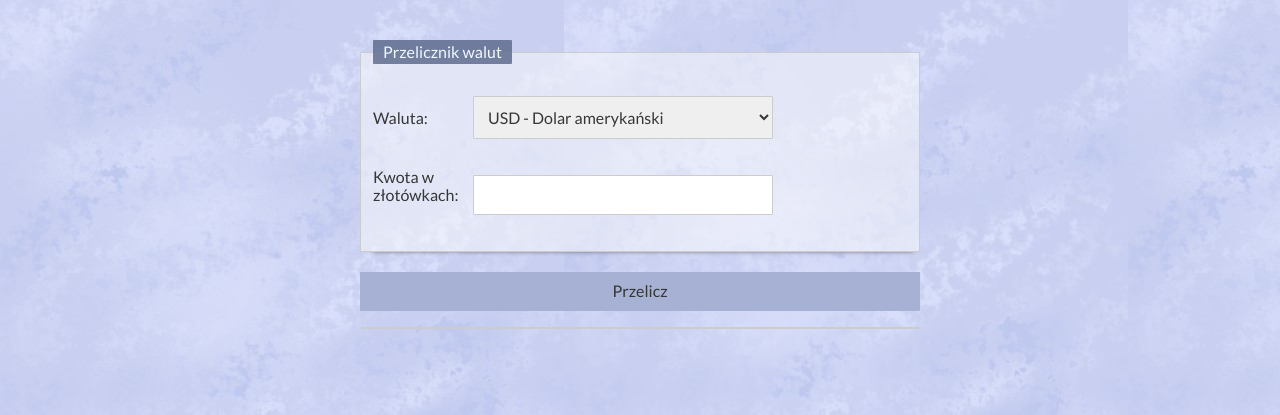
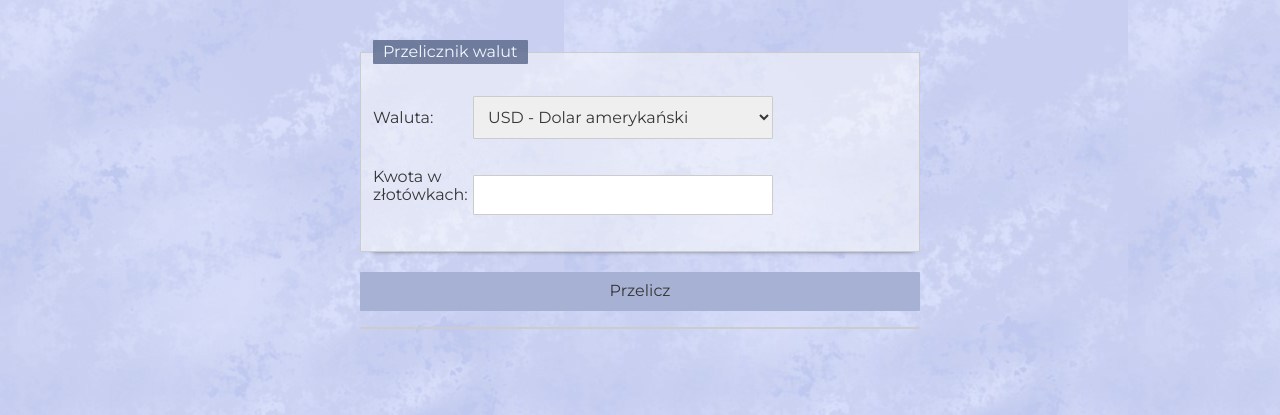
Before and after one commit to WiktoriaNizielska/currency-converter-react, a React (Create React App) app: page / in a window 1280 px wide. Shown: the top 415 px of the page. Built offline with nearby package versions, Linux system fonts and the light colour scheme.

Commit message:
font changed

```diff
--- a/public/index.html
+++ b/public/index.html
@@ -1,5 +1,6 @@
 <!DOCTYPE html>
 <html lang="pl">
+
 <head>
   <meta charset="utf-8" />
   <link rel="icon" href="%PUBLIC_URL%/favicon.ico" />
@@ -24,8 +25,10 @@
   <link rel="stylesheet" href="https://cdnjs.cloudflare.com/ajax/libs/normalize/8.0.1/normalize.min.css"
     integrity="sha512-NhSC1YmyruXifcj/KFRWoC561YpHpc5Jtzgvbuzx5VozKpWvQ+4nXhPdFgmx8xqexRcpAglTj9sIBWINXa8x5w=="
     crossorigin="anonymous" referrerpolicy="no-referrer" />
-    <link href="https://fonts.googleapis.com/css2?family=Lato&display=swap" rel="stylesheet">
+  <link href="https://fonts.googleapis.com/css2?family=Montserrat:ital,wght@0,100..900;1,100..900&display=swap"
+    rel="stylesheet">
 </head>
+
 <body>
   <noscript>You need to enable JavaScript to run this app.</noscript>
   <div id="root"></div>
@@ -40,4 +43,5 @@
       To create a production bundle, use `npm run build` or `yarn build`.
     -->
 </body>
+
 </html>
--- a/src/index.css
+++ b/src/index.css
@@ -10,7 +10,7 @@
   margin: 0 auto;
   max-width: 600px;
   padding: 20px;
-  font-family: 'Lato', sans-serif;
+  font-family: 'Montserrat', sans-serif;
   color: rgb(53, 54, 54);
   background-image: url("../images/background.jpg");
 }
```
Lines whose indentation alone changed are shown as unchanged.
